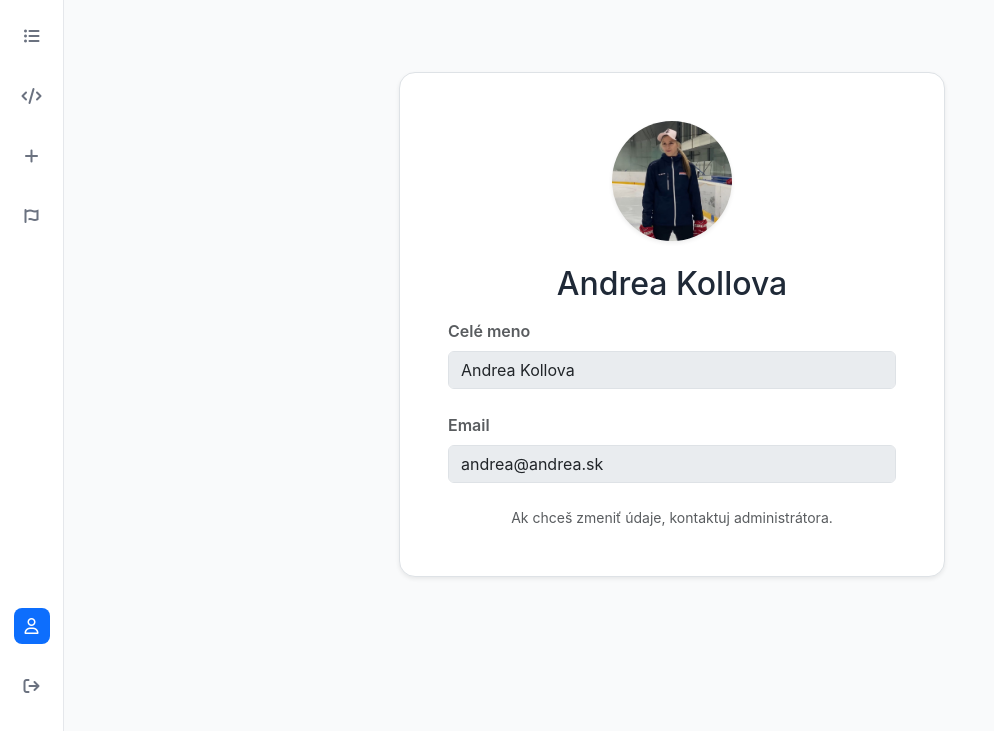
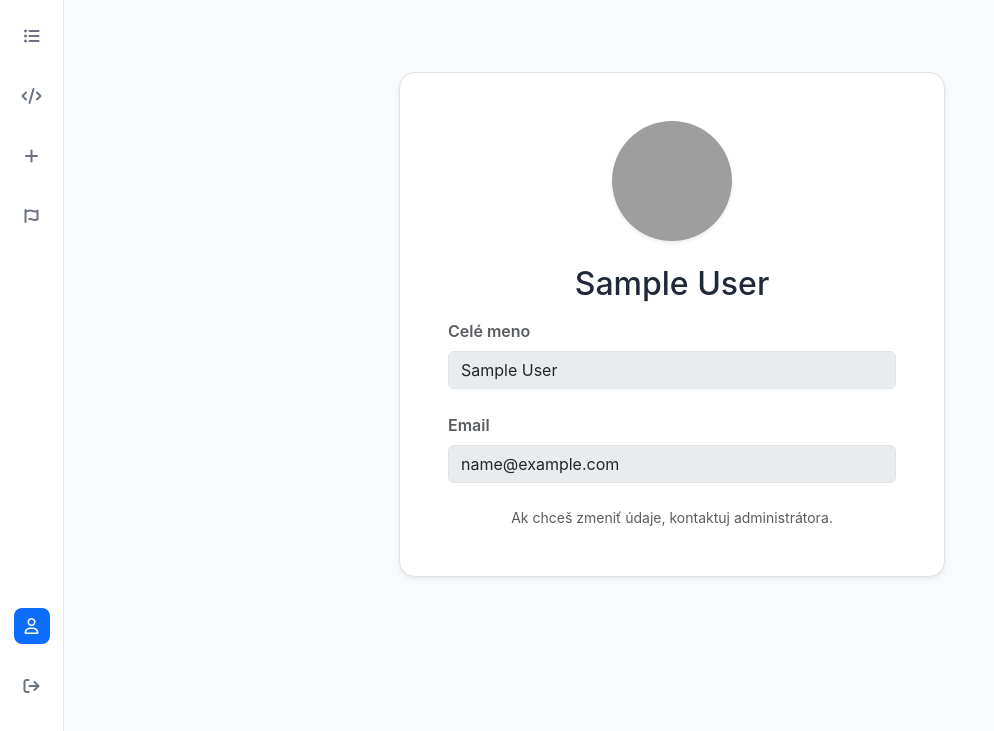
Before and after one commit to andreakollova/platforma-thenthis, a Flask app: page /profil in a window 1280 px wide. Shown: the part 69-800 px from the top of the page, without its empty margins (0-994 px from the left). Run offline with Flask 3, Linux system fonts and the light colour scheme; the visitor is signed in with stand-in values (Sample User, id 1); grey boxes are pictures that could not be loaded.

Commit message:
Checkpoint 34 - profil upraveny

```diff
--- a/templates/objavujte.html
+++ b/templates/objavujte.html
@@ -37,7 +37,7 @@
 
   <!-- BIELA sekcia s filtrami a náhodným cvičením -->
     <div class="w-100 py-4">
-      <div class="container">
+      <div class="container section-featured-mobile-narrow">
         <h2 class="mb-3 fw-bold text-dark">Objavujte nové cvičenia</h2>
 
         <!-- Filter -->
@@ -134,7 +134,7 @@
         </div>
   <!-- SIVÁ sekcia cez celú šírku pre všetky cvičenia -->
   <div class="full-width-section pt-4 pb-5 bg-light">
-    <div class="container">
+    <div class="container section-all-mobile-wide">
       <h5 class="mb-4 fs-4 fw-semibold">
         <i class="fas fa-code text-primary me-2"></i>Všetky cvičenia
       </h5>
--- a/templates/profil.html
+++ b/templates/profil.html
@@ -7,7 +7,7 @@
     <div class="col-md-8 col-lg-6">
       <div class="p-5 shadow-sm border rounded-4 bg-white">
         <div class="text-center mb-4">
-          <img src="{{ url_for('static', filename='andrea.jpg') }}"
+          <img src="{{ url_for('static', filename='uploads/profiles/' + current_user.photo) }}"
                alt="Profilová fotka"
                class="rounded-circle shadow-sm"
                width="120"
@@ -15,16 +15,16 @@
                style="object-fit: cover; object-position: center;">
         </div>
 
-        <h2 class="text-center mb-3">Andrea Kollova</h2>
+        <h2 class="text-center mb-3">{{ current_user.name }}</h2>
 
         <div class="mb-4">
           <label class="form-label fw-semibold text-muted">Celé meno</label>
-          <input type="text" class="form-control" value="Andrea Kollova" disabled>
+          <input type="text" class="form-control" value="{{ current_user.name }}" disabled>
         </div>
 
         <div class="mb-4">
           <label class="form-label fw-semibold text-muted">Email</label>
-          <input type="email" class="form-control" value="andrea@andrea.sk" disabled>
+          <input type="email" class="form-control" value="{{ current_user.email }}" disabled>
         </div>
 
         <div class="text-center">
```
Also changed, not shown: static/styles.css (+16 -0 lines).
